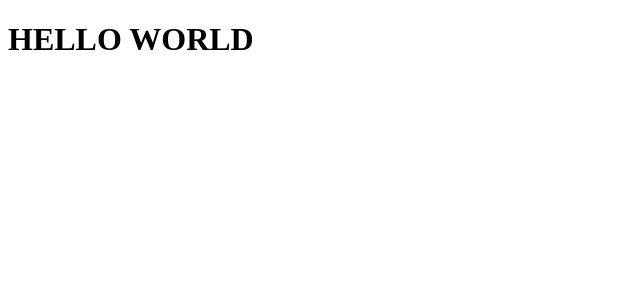
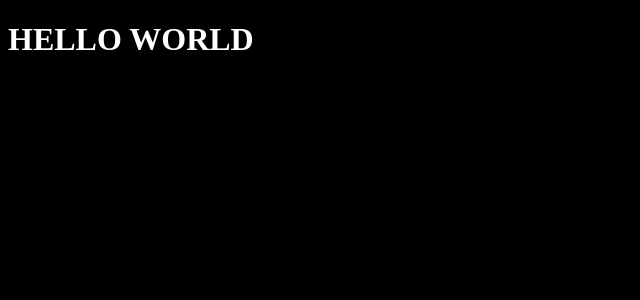
Before and after one commit to Haxee24/AI-Resume-Reviewer, a React app in the folder frontend/: page / in a window 1280 px wide. Shown: the top 300 px of the page, without its empty margins (0-640 px from the left). Built offline with nearby package versions, Linux system fonts and the light colour scheme; the HTML template or start-up script is replaced by a standard one.

Commit message:
added sass compiler for css

```diff
--- a/frontend/package.json
+++ b/frontend/package.json
@@ -11,7 +11,8 @@
   },
   "dependencies": {
     "react": "^19.2.8",
-    "react-dom": "^19.2.8"
+    "react-dom": "^19.2.8",
+    "sass": "^1.103.1"
   },
   "devDependencies": {
     "@types/react": "^19.2.17",
--- a/frontend/src/main.jsx
+++ b/frontend/src/main.jsx
@@ -1,5 +1,6 @@
 import { StrictMode } from 'react'
 import { createRoot } from 'react-dom/client'
+import './style.scss'
 import App from './App.jsx'
 
 createRoot(document.getElementById('root')).render(
--- /dev/null
+++ b/frontend/src/style.scss
@@ -0,0 +1,6 @@
+body{
+    background-color: #000;
+    h1{
+        color: #fff;
+    }
+}
```
Also changed, not shown: 1 other file (tests, documents, lock files or other folders).
